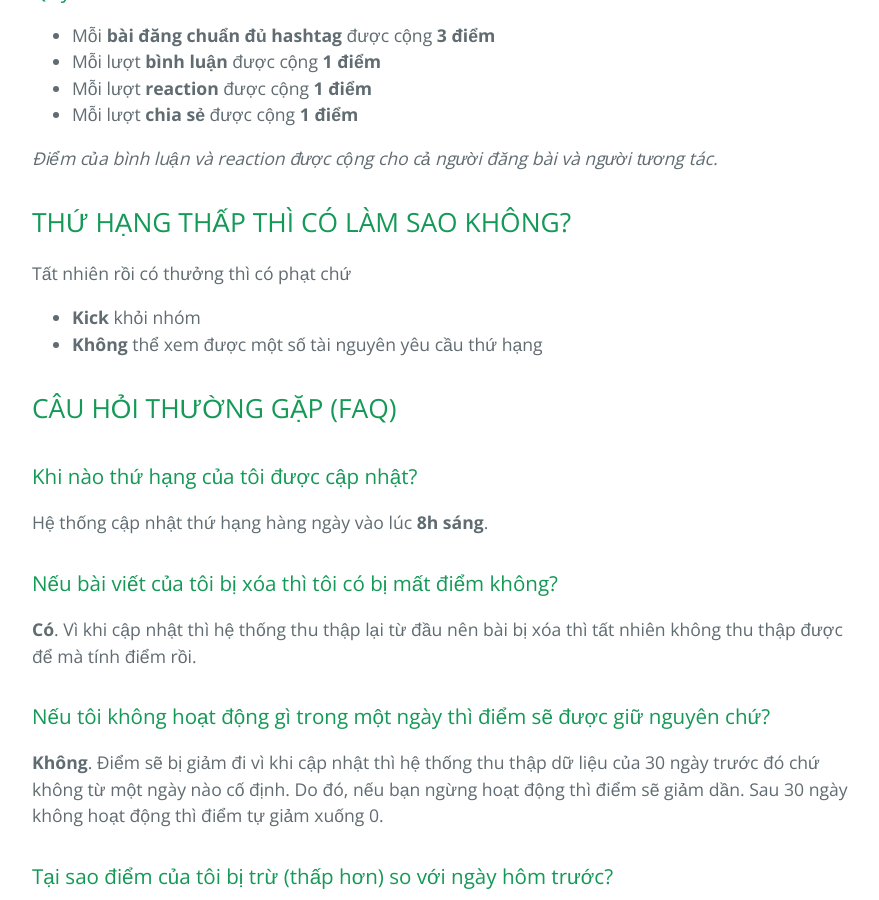
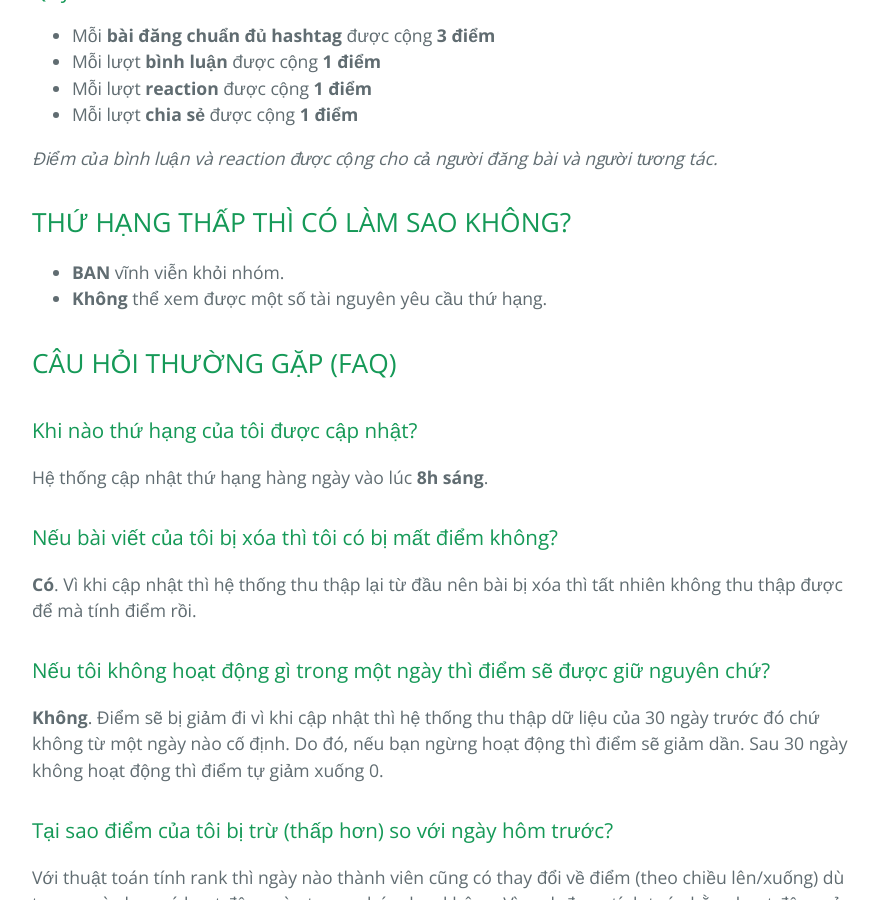
Before and after one commit to huuvinhtv/zaltv, a Jekyll site: the page built from rank.md, in a window 1280 px wide and 900 px high, scrolled down 1124 px. Shown: the whole window, without its empty margins (192-1071 px from the left). Built offline with Jekyll 4.4.1, drawn with Linux system fonts in a browser that asks for light colours; our own code applies the rules of GitHub Pages for plain Markdown files.

Commit message:
Update rank.md

```diff
--- a/rank.md
+++ b/rank.md
@@ -28,9 +28,8 @@ Chú ý: Kick chứ không Block, bạn vẫn có quyền xin vào lại nhóm.N
 *Điểm của bình luận và reaction được cộng cho cả người đăng bài và người tương tác.*
 
 ## THỨ HẠNG THẤP THÌ CÓ LÀM SAO KHÔNG?
-Tất nhiên rồi có thưởng thì có phạt chứ
-- **Kick** khỏi nhóm
-- **Không** thể xem được một số tài nguyên yêu cầu thứ hạng
+- **BAN** vĩnh viễn khỏi nhóm.
+- **Không** thể xem được một số tài nguyên yêu cầu thứ hạng.
 
 ## CÂU HỎI THƯỜNG GẶP (FAQ)
 
```
